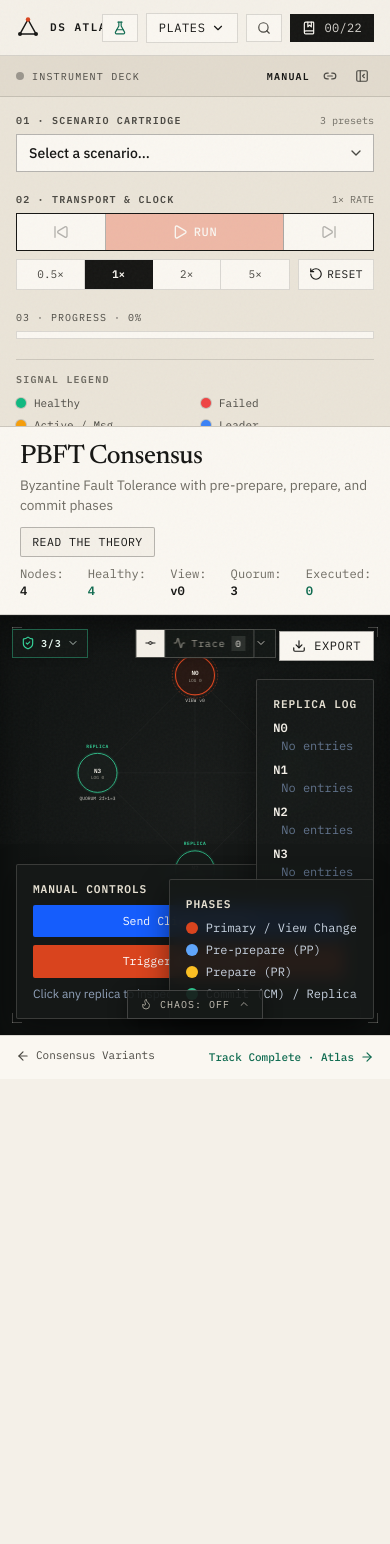
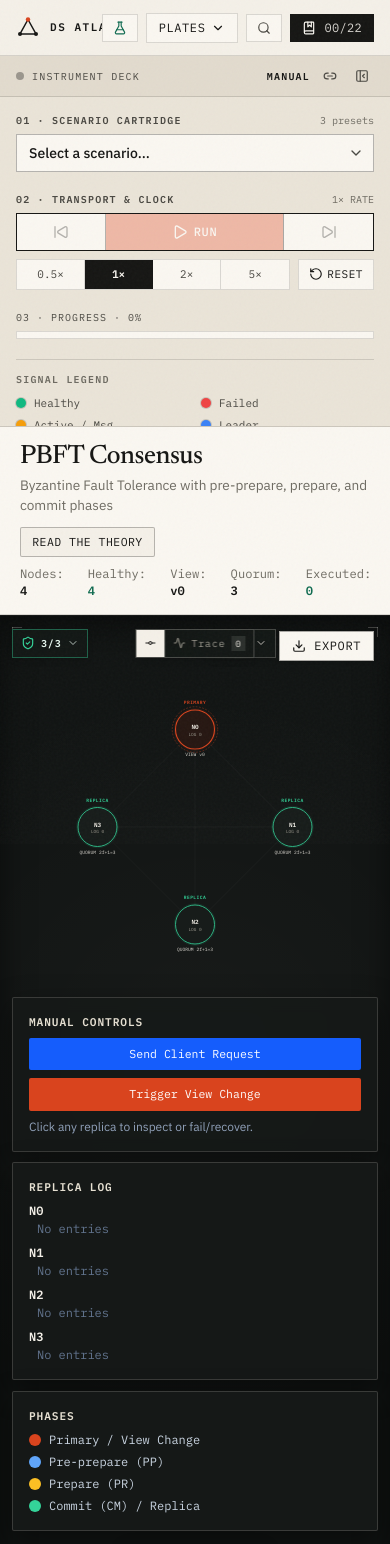
Before and after one commit to sandeepkv93/distributed-systems-visualizer, a Next.js app: page /pbft in a window 390 px wide. Shown: the top 1544 px of the page. Before the commit the page ends 1079 px from the top, so only its background shows below. Built offline with nearby package versions, Linux system fonts and the light colour scheme.

Commit message:
ux(mobile): stack floating plate telemetry cards below SVG on narrow viewports and align vector-clocks min-height

```diff
--- a/app/globals.css
+++ b/app/globals.css
@@ -351,6 +351,31 @@ main[data-view="visualizer"] div.flex-1.relative.bg-slate-900 > div.absolute.bg-
   max-width: calc(100% - 2rem);
 }
 
+@media (max-width: 767px) {
+  main[data-view="visualizer"] div.flex-1.relative.bg-slate-900 {
+    display: flex;
+    flex-direction: column;
+    overflow-y: auto !important;
+    padding-top: 3.25rem;
+    padding-bottom: 3.75rem;
+  }
+
+  main[data-view="visualizer"] div.flex-1.relative.bg-slate-900 > svg {
+    flex: 0 0 auto;
+    min-height: 320px;
+    max-height: 52vh;
+  }
+
+  main[data-view="visualizer"] div.flex-1.relative.bg-slate-900 > div.absolute.bg-slate-800,
+  main[data-view="visualizer"] div.flex-1.relative.bg-slate-900 > div.absolute.bg-slate-800\/95 {
+    position: static !important;
+    inset: auto !important;
+    width: calc(100% - 1.5rem) !important;
+    max-width: calc(100% - 1.5rem) !important;
+    margin: 0.65rem auto 0 !important;
+  }
+}
+
 main[data-view="visualizer"] svg g[role="button"]:focus-visible circle:first-of-type {
   stroke: #f4f0e8;
   stroke-width: 2.5px;
--- a/app/vector-clocks/page.tsx
+++ b/app/vector-clocks/page.tsx
@@ -248,7 +248,7 @@ export default function VectorClocksPage() {
         </div>
 
         {/* Visualization Canvas */}
-        <div className="flex-1 relative bg-slate-900 overflow-auto p-6">
+        <div className="flex-1 relative bg-slate-900 overflow-auto p-6 min-h-[420px]">
           <InvariantMonitor
             protocolLabel="Vector Clock Causality"
             checks={evaluateVectorClockInvariants(processes, stats.concurrentPairs)}
```
